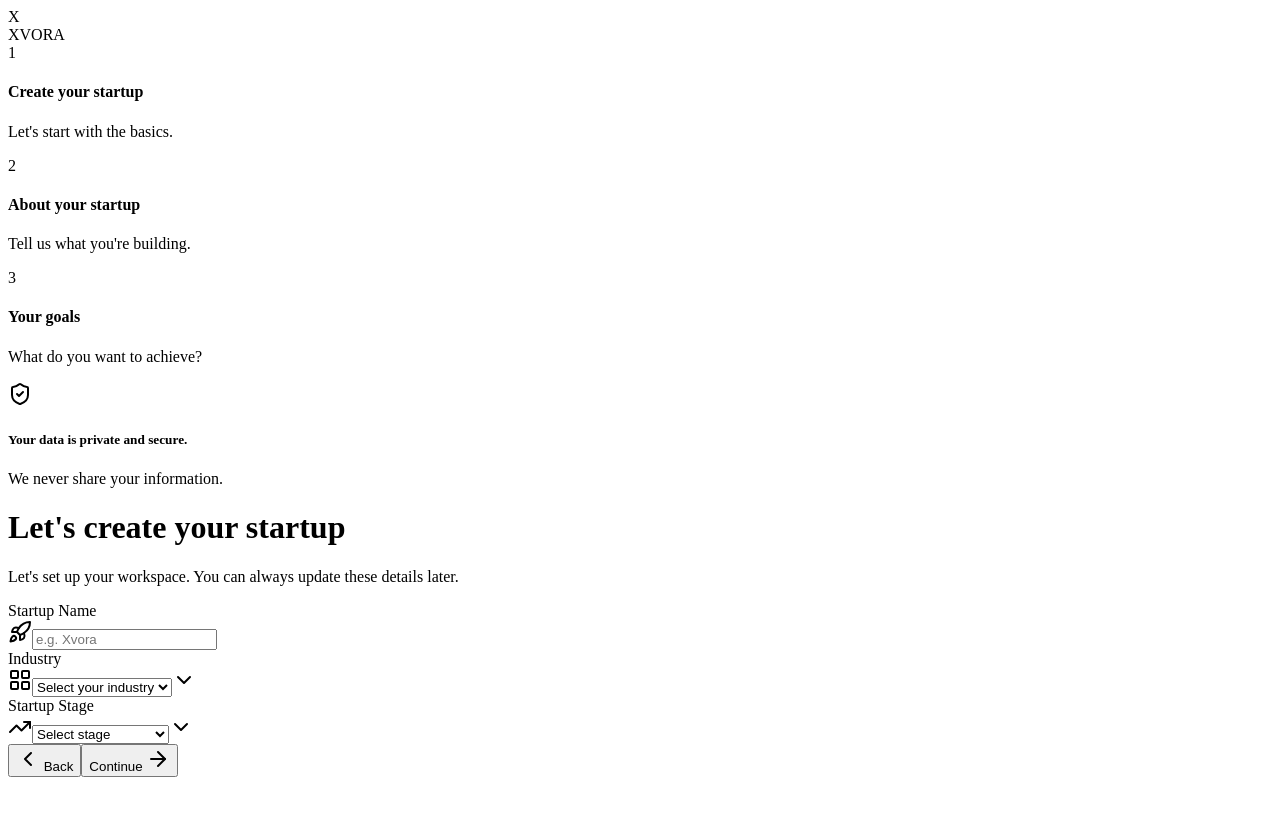
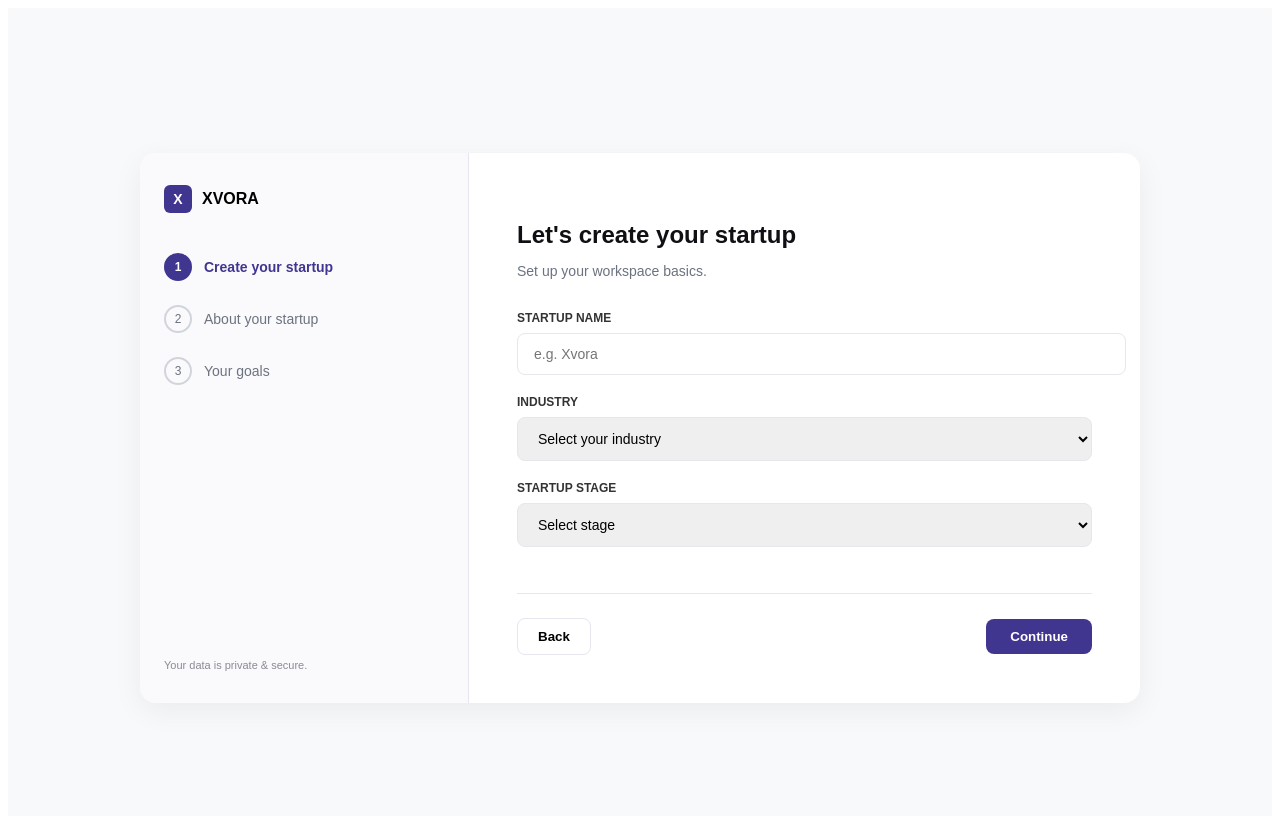
Before and after one commit to freewinkin/website, a React (Vite) app: page / in a window 1280 px wide. Both pictures are taken after a click on the button "Sign-In". Shown: the top 816 px of the page. Built offline with nearby package versions, Linux system fonts and the light colour scheme.

Commit message:
Update XvoraOnboarding.tsx

```diff
--- a/src/XvoraOnboarding.tsx
+++ b/src/XvoraOnboarding.tsx
@@ -1,18 +1,4 @@
 import React, { useState } from "react";
-import { motion, AnimatePresence } from "framer-motion";
-import {
-  Check,
-  ChevronLeft,
-  ArrowRight,
-  ShieldCheck,
-  Rocket,
-  LayoutGrid,
-  TrendingUp,
-  Upload,
-  Lock,
-  ChevronDown,
-  Sparkles
-} from "lucide-react";
 
 interface OnboardingProps {
   onBack: () => void;
@@ -21,7 +7,6 @@ interface OnboardingProps {
 
 export default function XvoraOnboarding({ onBack, onComplete }: OnboardingProps) {
   const [currentStep, setCurrentStep] = useState(1);
-
   const [startupName, setStartupName] = useState("");
   const [industry, setIndustry] = useState("");
   const [stage, setStage] = useState("");
@@ -31,20 +16,12 @@ export default function XvoraOnboarding({ onBack, onComplete }: OnboardingProps)
   const handleNext = () => {
     if (currentStep < 3) {
       setCurrentStep(currentStep + 1);
-    } else {
-      if (onComplete) {
-        onComplete({
-          startupName,
-          industry,
-          stage,
-          description,
-          selectedGoal
-        });
-      }
+    } else if (onComplete) {
+      onComplete({ startupName, industry, stage, description, selectedGoal });
     }
   };
 
-  const handleBack = () => {
+  const handleBackBtn = () => {
     if (currentStep > 1) {
       setCurrentStep(currentStep - 1);
     } else {
@@ -53,206 +30,201 @@ export default function XvoraOnboarding({ onBack, onComplete }: OnboardingProps)
   };
 
   const goals = [
-    { title: "Validate my startup idea", description: "Find out whether my idea solves a real problem." },
-    { title: "Research my market", description: "Research market size, trends, and opportunities." },
-    { title: "Analyze my competitors", description: "Discover competitors and identify gaps in the market." },
-    { title: "Define my positioning", description: "Clarify my value proposition and differentiation." },
-    { title: "Build my go-to-market strategy", description: "Learn how to reach and acquire my first customers." },
-    { title: "Create an action plan", description: "Get personalized next steps to move my startup forward." },
-    { title: "I'm not sure yet ✨", description: "Let Xvora decide what deserves the most attention." }
+    "Validate my startup idea",
+    "Research my market",
+    "Analyze my competitors",
+    "Define my positioning",
+    "Build my go-to-market strategy",
+    "Create an action plan",
+    "I'm not sure yet ✨"
   ];
 
   return (
-    <div className="min-h-screen w-full bg-[#F8F9FB] flex flex-col items-center justify-center p-4 font-sans text-neutral-900 select-none">
-      <div className="w-full max-w-[1400px] h-[90vh] bg-white rounded-2xl shadow-[0_8px_30px_rgb(0,0,0,0.04)] border border-neutral-100 flex overflow-hidden relative">
+    <div className="onboarding-container">
+      <style>{`
+        .onboarding-container {
+          min-height: 100vh;
+          background: #F8F9FB;
+          display: flex;
+          align-items: center;
+          justify-content: center;
+          font-family: 'Geist', sans-serif;
+          padding: 20px;
+        }
+        .onboarding-box {
+          width: 100%;
+          max-width: 1000px;
+          background: #ffffff;
+          border-radius: 16px;
+          box-shadow: 0 8px 30px rgba(0,0,0,0.06);
+          display: flex;
+          overflow: hidden;
+          min-height: 550px;
+        }
+        .sidebar {
+          width: 280px;
+          background: #FAFAFC;
+          border-right: 1px solid #e6e6ef;
+          padding: 32px 24px;
+          display: flex;
+          flex-direction: column;
+          justify-content: space-between;
+        }
+        .logo-area {
+          display: flex;
+          align-items: center;
+          gap: 10px;
+          font-weight: 800;
+          cursor: pointer;
+          margin-bottom: 40px;
+        }
+        .logo-badge {
+          width: 28px; height: 28px;
+          background: #403690;
+          color: white;
+          border-radius: 6px;
+          display: flex; align-items: center; justify-content: center;
+          font-size: 14px;
+        }
+        .step-item {
+          display: flex;
+          align-items: center;
+          gap: 12px;
+          margin-bottom: 24px;
+          font-size: 14px;
+          color: #6b7280;
+        }
+        .step-item.active {
+          color: #403690;
+          font-weight: 700;
+        }
+        .step-circle {
+          width: 24px; height: 24px;
+          border-radius: 50%;
+          border: 2px solid #d1d5db;
+          display: flex; align-items: center; justify-content: center;
+          font-size: 12px;
+        }
+        .step-item.active .step-circle {
+          border-color: #403690;
+          background: #403690;
+          color: white;
+        }
+        .content-area {
+          flex: 1;
+          padding: 48px;
+          display: flex;
+          flex-direction: column;
+          justify-content: space-between;
+        }
+        h2 { font-size: 24px; font-weight: 800; color: #0f0f14; margin-bottom: 8px; }
+        p.sub { font-size: 14px; color: #6b7280; margin-bottom: 32px; }
+        .form-group { margin-bottom: 20px; text-align: left; }
+        .form-group label { display: block; font-size: 12px; font-weight: 700; text-transform: uppercase; margin-bottom: 8px; color: #333; }
+        .form-group input, .form-group select, .form-group textarea {
+          width: 100%; padding: 12px 16px; border: 1px solid #e6e6ef; border-radius: 8px; font-size: 14px; outline: none;
+        }
+        .form-group input:focus, .form-group select:focus, .form-group textarea:focus {
+          border-color: #403690;
+        }
+        .goal-option {
+          display: flex; align-items: center; gap: 12px;
+          padding: 12px 16px; border: 1px solid #e6e6ef; border-radius: 8px;
+          margin-bottom: 10px; cursor: pointer; text-align: left; font-size: 14px;
+        }
+        .goal-option.selected { border-color: #403690; background: #ece9fd; font-weight: 600; }
+        .footer-controls {
+          display: flex; justify-content: space-between; align-items: center; border-top: 1px solid #e6e6ef; padding-top: 24px;
+        }
+        .btn-back { background: #fff; border: 1px solid #e6e6ef; padding: 10px 20px; border-radius: 8px; cursor: pointer; font-weight: 600; }
+        .btn-next { background: #403690; color: white; border: none; padding: 10px 24px; border-radius: 8px; cursor: pointer; font-weight: 600; }
+        .btn-next:hover { background: #332a73; }
+      `}</style>
 
-        {/* SIDEBAR */}
-        <div className="w-[320px] bg-[#FAFAFC] border-r border-neutral-200/60 pt-10 px-8 flex flex-col justify-between shrink-0">
+      <div className="onboarding-box">
+        <div className="sidebar">
           <div>
-            {/* Logo Area */}
-            <div className="flex items-center gap-2 mb-12 cursor-pointer" onClick={onBack}>
-              <div className="w-7 h-7 bg-blue-600 rounded-lg flex items-center justify-center text-white font-bold text-sm">
-                X
+            <div className="logo-area" onClick={onBack}>
+              <div className="logo-badge">X</div>
+              <span>XVORA</span>
             </div>
-              <span className="font-bold tracking-wider text-sm text-neutral-900">XVORA</span>
+            <div className={`step-item ${currentStep === 1 ? "active" : ""}`}>
+              <div className="step-circle">1</div>
+              <span>Create your startup</span>
+            </div>
+            <div className={`step-item ${currentStep === 2 ? "active" : ""}`}>
+              <div className="step-circle">2</div>
+              <span>About your startup</span>
+            </div>
+            <div className={`step-item ${currentStep === 3 ? "active" : ""}`}>
+              <div className="step-circle">3</div>
+              <span>Your goals</span>
+            </div>
+          </div>
+          <div style={{ fontSize: "11px", color: "#8a8a95" }}>Your data is private & secure.</div>
         </div>
 
-            {/* Steps Progress */}
-            <div className="relative pl-2">
-              <div className="absolute left-[15px] top-[24px] bottom-[24px] w-[2px] bg-neutral-200" />
-
-              {/* Step 1 */}
-              <div className="relative flex items-start gap-4 mb-8">
-                <div className={`w-7 h-7 rounded-full flex items-center justify-center text-xs font-medium z-10 transition-colors ${
-                  currentStep > 1 ? "bg-[#6366F1] text-white" : currentStep === 1 ? "bg-[#6366F1] text-white ring-4 ring-indigo-50" : "bg-white border-2 border-neutral-300 text-neutral-500"
-                }`}>
-                  {currentStep > 1 ? <Check className="w-3.5 h-3.5" /> : "1"}
+        <div className="content-area">
+          <div>
+            {currentStep === 1 && (
+              <div>
+                <h2>Let's create your startup</h2>
+                <p className="sub">Set up your workspace basics.</p>
+                <div className="form-group">
+                  <label>Startup Name</label>
+                  <input type="text" value={startupName} onChange={(e) => setStartupName(e.target.value)} placeholder="e.g. Xvora" />
                 </div>
-                <div>
-                  <h4 className={`text-sm font-semibold ${currentStep === 1 ? "text-[#6366F1]" : "text-neutral-900"}`}>
-                    Create your startup
-                  </h4>
-                  <p className="text-xs text-neutral-500 mt-0.5">Let's start with the basics.</p>
-                </div>
-              </div>
-
-              {/* Step 2 */}
-              <div className="relative flex items-start gap-4 mb-8">
-                <div className={`w-7 h-7 rounded-full flex items-center justify-center text-xs font-medium z-10 transition-colors ${
-                  currentStep > 2 ? "bg-[#6366F1] text-white" : currentStep === 2 ? "bg-[#6366F1] text-white ring-4 ring-indigo-50" : "bg-white border-2 border-neutral-300 text-neutral-500"
-                }`}>
-                  {currentStep > 2 ? <Check className="w-3.5 h-3.5" /> : "2"}
-                </div>
-                <div>
-                  <h4 className={`text-sm font-semibold ${currentStep === 2 ? "text-[#6366F1]" : "text-neutral-900"}`}>
-                    About your startup
-                  </h4>
-                  <p className="text-xs text-neutral-500 mt-0.5">Tell us what you're building.</p>
-                </div>
-              </div>
-
-              {/* Step 3 */}
-              <div className="relative flex items-start gap-4">
-                <div className={`w-7 h-7 rounded-full flex items-center justify-center text-xs font-medium z-10 transition-colors ${
-                  currentStep === 3 ? "bg-[#6366F1] text-white ring-4 ring-indigo-50" : "bg-white border-2 border-neutral-300 text-neutral-500"
-                }`}>
-                  3
-                </div>
-                <div>
-                  <h4 className={`text-sm font-semibold ${currentStep === 3 ? "text-[#6366F1]" : "text-neutral-900"}`}>
-                    Your goals
-                  </h4>
-                  <p className="text-xs text-neutral-500 mt-0.5">What do you want to achieve?</p>
-                </div>
-              </div>
-            </div>
-          </div>
-
-          {/* Security Card */}
-          <div className="mb-8 bg-white border border-neutral-200/80 rounded-xl p-4 shadow-sm flex items-start gap-3">
-            <div className="p-2 bg-indigo-50 rounded-lg text-[#6366F1] shrink-0">
-              <ShieldCheck className="w-4 h-4" />
-            </div>
-            <div>
-              <h5 className="text-xs font-semibold text-neutral-900">Your data is private and secure.</h5>
-              <p className="text-[11px] text-neutral-500 mt-0.5">We never share your information.</p>
-            </div>
-          </div>
-        </div>
-
-        {/* CONTENT AREA */}
-        <div className="flex-1 h-full overflow-y-auto px-16 py-12 flex flex-col justify-between">
-          <div className="max-w-[850px] w-full mx-auto">
-            <AnimatePresence mode="wait">
-
-              {/* STEP 1 */}
-              {currentStep === 1 && (
-                <motion.div key="step1" initial={{ opacity: 0, y: 10 }} animate={{ opacity: 1, y: 0 }} exit={{ opacity: 0, y: -10 }} transition={{ duration: 0.25 }} className="w-full">
-                  <div>
-                    <h1 className="text-3xl font-bold tracking-tight text-neutral-900">Let's create your startup</h1>
-                    <p className="text-neutral-500 mt-2 text-sm">Let's set up your workspace. You can always update these details later.</p>
-                  </div>
-
-                  <div className="mt-10 space-y-6">
-                    <div>
-                      <label className="block text-xs font-semibold text-neutral-900 uppercase tracking-wider mb-2">Startup Name</label>
-                      <div className="relative">
-                        <span className="absolute inset-y-0 left-0 pl-3.5 flex items-center pointer-events-none text-neutral-400"><Rocket className="w-4 h-4" /></span>
-                        <input type="text" value={startupName} onChange={(e) => setStartupName(e.target.value)} placeholder="e.g. Xvora" className="w-full pl-10 pr-4 py-2.5 bg-white border border-neutral-200 rounded-xl text-sm text-neutral-900 focus:outline-none focus:border-[#6366F1]" />
-                      </div>
-                    </div>
-
-                    <div>
-                      <label className="block text-xs font-semibold text-neutral-900 uppercase tracking-wider mb-2">Industry</label>
-                      <div className="relative">
-                        <span className="absolute inset-y-0 left-0 pl-3.5 flex items-center pointer-events-none text-neutral-400"><LayoutGrid className="w-4 h-4" /></span>
-                        <select value={industry} onChange={(e) => setIndustry(e.target.value)} className="w-full pl-10 pr-10 py-2.5 bg-white border border-neutral-200 rounded-xl text-sm text-neutral-900 appearance-none focus:outline-none focus:border-[#6366F1]">
+                <div className="form-group">
+                  <label>Industry</label>
+                  <select value={industry} onChange={(e) => setIndustry(e.target.value)}>
                     <option value="" disabled>Select your industry</option>
                     <option value="SaaS">SaaS & Software</option>
                     <option value="Fintech">Fintech</option>
                     <option value="AI">Artificial Intelligence</option>
-                          <option value="E-commerce">E-commerce</option>
-                          <option value="Healthcare">Healthcare</option>
                     <option value="Other">Other</option>
                   </select>
-                        <span className="absolute inset-y-0 right-0 pr-3.5 flex items-center pointer-events-none text-neutral-400"><ChevronDown className="w-4 h-4" /></span>
                 </div>
-                    </div>
-
-                    <div>
-                      <label className="block text-xs font-semibold text-neutral-900 uppercase tracking-wider mb-2">Startup Stage</label>
-                      <div className="relative">
-                        <span className="absolute inset-y-0 left-0 pl-3.5 flex items-center pointer-events-none text-neutral-400"><TrendingUp className="w-4 h-4" /></span>
-                        <select value={stage} onChange={(e) => setStage(e.target.value)} className="w-full pl-10 pr-10 py-2.5 bg-white border border-neutral-200 rounded-xl text-sm text-neutral-900 appearance-none focus:outline-none focus:border-[#6366F1]">
+                <div className="form-group">
+                  <label>Startup Stage</label>
+                  <select value={stage} onChange={(e) => setStage(e.target.value)}>
                     <option value="" disabled>Select stage</option>
                     <option value="Idea">Idea</option>
                     <option value="Building MVP">Building MVP</option>
-                          <option value="Recently Launched">Recently Launched</option>
                     <option value="Growing">Growing</option>
-                          <option value="Scaling">Scaling</option>
                   </select>
-                        <span className="absolute inset-y-0 right-0 pr-3.5 flex items-center pointer-events-none text-neutral-400"><ChevronDown className="w-4 h-4" /></span>
                 </div>
               </div>
-                  </div>
-                </motion.div>
             )}
 
-              {/* STEP 2 */}
             {currentStep === 2 && (
-                <motion.div key="step2" initial={{ opacity: 0, y: 10 }} animate={{ opacity: 1, y: 0 }} exit={{ opacity: 0, y: -10 }} transition={{ duration: 0.25 }} className="w-full">
               <div>
-                    <h1 className="text-3xl font-bold tracking-tight text-neutral-900">Tell us about your startup</h1>
-                    <p className="text-neutral-500 mt-2 text-sm">Help Xvora understand your startup so we can generate a personalized Startup Brief.</p>
+                <h2>Tell us about your startup</h2>
+                <p className="sub">Describe what you are building.</p>
+                <div className="form-group">
+                  <label>Description</label>
+                  <textarea rows={6} value={description} onChange={(e) => setDescription(e.target.value)} placeholder="We are building an AI platform that..." />
+                </div>
+              </div>
+            )}
+
+            {currentStep === 3 && (
+              <div>
+                <h2>What would you like help with first?</h2>
+                <p className="sub">Choose your main objective.</p>
+                {goals.map((goal, idx) => (
+                  <div key={idx} onClick={() => setSelectedGoal(goal)} className={`goal-option ${selectedGoal === goal ? "selected" : ""}`}>
+                    <input type="radio" checked={selectedGoal === goal} readOnly />
+                    <span>{goal}</span>
+                  </div>
+                ))}
+              </div>
+            )}
           </div>
 
-                  <div className="mt-8 space-y-6">
-                    <div>
-                      <label className="block text-xs font-semibold text-neutral-900 uppercase tracking-wider mb-1">Describe your startup</label>
-                      <textarea value={description} onChange={(e) => setDescription(e.target.value)} placeholder="We're building an AI platform..." className="w-full h-[220px] p-4 bg-white border border-neutral-200 rounded-xl text-sm text-neutral-900 focus:outline-none focus:border-[#6366F1] resize-none" />
-                    </div>
-                  </div>
-                </motion.div>
-              )}
-
-              {/* STEP 3 */}
-              {currentStep === 3 && (
-                <motion.div key="step3" initial={{ opacity: 0, y: 10 }} animate={{ opacity: 1, y: 0 }} exit={{ opacity: 0, y: -10 }} transition={{ duration: 0.25 }} className="w-full">
-                  <div>
-                    <h1 className="text-3xl font-bold tracking-tight text-neutral-900">What would you like Xvora to help you with first?</h1>
-                    <p className="text-neutral-500 mt-2 text-sm">Choose one. We'll personalize your Startup Brief based on your selection.</p>
-                  </div>
-
-                  <div className="mt-8 space-y-3">
-                    {goals.map((goal, idx) => {
-                      const isSelected = selectedGoal === goal.title;
-                      return (
-                        <div key={idx} onClick={() => setSelectedGoal(goal.title)} className={`flex items-center justify-between p-4 rounded-xl border transition-all cursor-pointer ${isSelected ? "border-[#6366F1] bg-[#F8F7FF]" : "border-neutral-200 bg-white"}`}>
-                          <div className="flex items-start gap-3.5">
-                            <input type="radio" name="goal" checked={isSelected} onChange={() => setSelectedGoal(goal.title)} className="mt-1 accent-[#6366F1] cursor-pointer" />
-                            <div>
-                              <h4 className="text-sm font-semibold text-neutral-900">{goal.title}</h4>
-                              <p className="text-xs text-neutral-500 mt-0.5">{goal.description}</p>
-                            </div>
-                          </div>
-                        </div>
-                      );
-                    })}
-                  </div>
-                </motion.div>
-              )}
-
-            </AnimatePresence>
-          </div>
-
-          {/* Footer Controls */}
-          <div className="max-w-[850px] w-full mx-auto pt-6 flex items-center justify-between border-t border-neutral-100">
-            <button onClick={handleBack} className="px-5 py-2.5 border border-neutral-200 rounded-xl text-xs font-semibold text-neutral-700 hover:bg-neutral-50 flex items-center gap-2 bg-white shadow-sm cursor-pointer">
-              <ChevronLeft className="w-4 h-4" /> Back
-            </button>
-
-            <button onClick={handleNext} className="px-6 py-2.5 bg-[#6366F1] hover:bg-[#5558DD] text-white rounded-xl text-xs font-semibold shadow-sm flex items-center gap-2 cursor-pointer">
-              {currentStep === 3 ? "Generate My Startup Brief" : "Continue"} <ArrowRight className="w-4 h-4" />
+          <div className="footer-controls">
+            <button onClick={handleBackBtn} className="btn-back">Back</button>
+            <button onClick={handleNext} className="btn-next">
+              {currentStep === 3 ? "Generate Brief" : "Continue"}
             </button>
           </div>
         </div>
```
Lines whose indentation alone changed are shown as unchanged.
